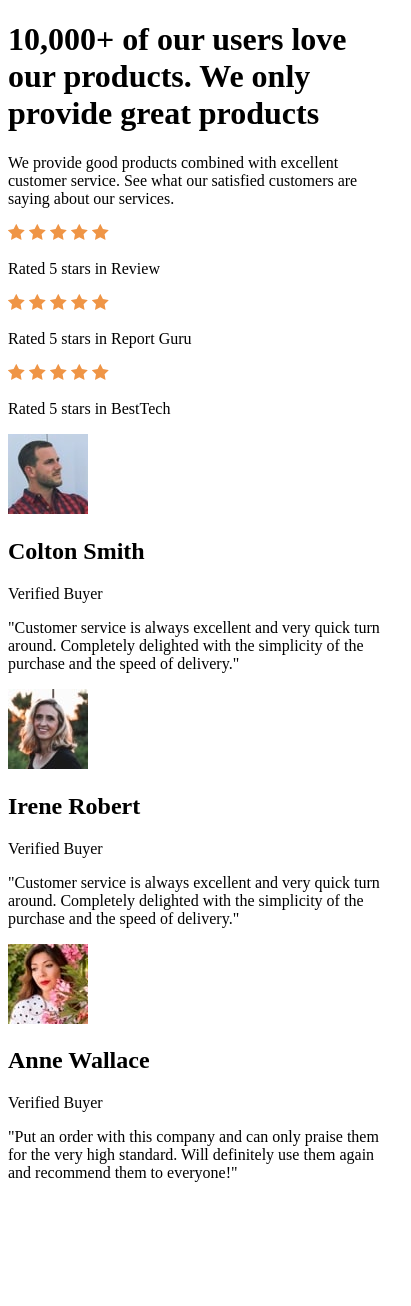
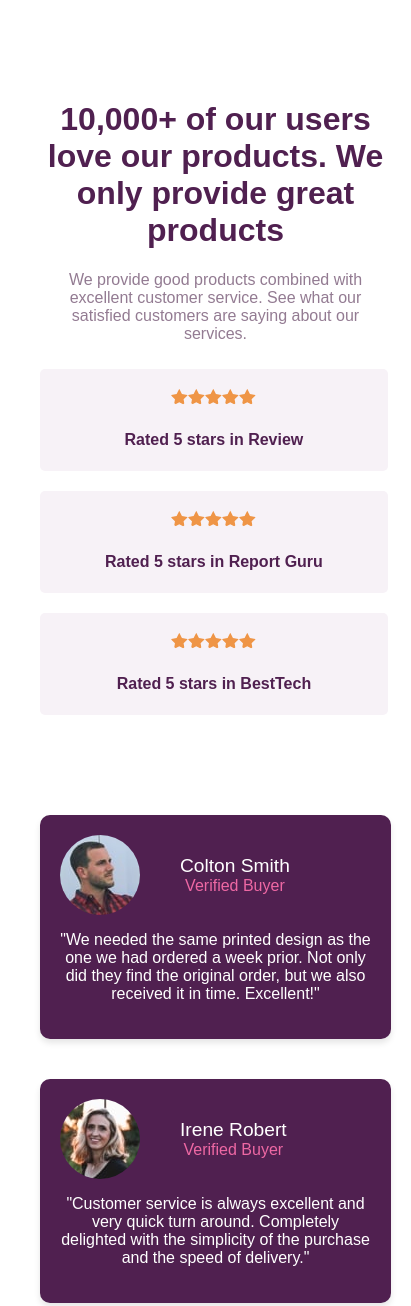
Before and after one commit to EniolaCodes/social-proof, a plain HTML site: page index.html in a window 390 px wide. Shown: the top 1306 px of the page, 411 px wide, since content can reach past the window. Before the commit the page ends 1198 px from the top, so only its background shows below. Drawn offline with Linux system fonts and the light colour scheme.

Commit message:
feat: Add background color to the testimonial cards and responsive layout

```diff
--- a/index.html
+++ b/index.html
@@ -16,19 +16,159 @@
 
     <!-- Feel free to remove these styles or customise in your own stylesheet 👍 -->
     <style>
-      .attribution {
-        font-size: 11px;
+      :root {
+        --primary-color: hsl(300, 43%, 22%);
+        --secondary-color: hsl(333, 80%, 67%);
+        --background-color: hsl(300, 24%, 96%);
+        --text-color: hsl(303, 10%, 53%);
+        --font-size: "15px";
+        --font-family: "League Spartan", sans-serif;
+      }
+      body {
+        font-family: var(--font-family);
+        margin: 0;
+        padding: 0;
+      }
+      .header {
+        flex-wrap: wrap;
+        width: 100%;
+      }
+      .header h1 {
+        color: var(--primary-color);
+        font-weight: 700;
+        font-size: 2rem;
+      }
+      .header p {
+        color: var(--text-color);
+        font-size: 1rem;
+      }
+      .container {
+        width: 90%;
+        max-width: 1100px; /* Ensures appropriate alignment */
+        margin: 0 auto; /* Centers content */
+        padding: 60px 20px; /* Adjusted padding for better spacing */
+      }
+      .social {
+        display: flex;
+        justify-content: space-between;
+        gap: 10px;
+      }
+      .star-container {
+        display: flex;
+        flex-direction: column;
+        width: 100%;
+        gap: 20px;
+      }
+      .star {
+        display: flex;
+        align-items: center;
+        gap: 10px;
+        border-radius: 5px;
+      }
+      .star-1 {
+        background-color: var(--background-color);
+        padding: 6px 16px;
+      }
+      .star-2 {
+        background-color: var(--background-color);
+        padding: 6px 16px;
+        margin-left: 50px;
+      }
+      .star-3 {
+        background-color: var(--background-color);
+        padding: 6px 16px;
+        margin-left: 100px;
+      }
+      .star p {
+        color: var(--primary-color);
+        font-weight: 700;
+        flex-wrap: nowrap;
+      }
+      .icon {
+        display: flex;
+      }
+      img {
+        border-radius: 50%;
+      }
+      .testimonials {
+        display: flex;
+        justify-content: space-around;
+        gap: 20px;
+        flex-wrap: wrap;
+        margin-top: 100px;
+      }
+      .testimonial {
+        background-color: var(--primary-color);
+        color: white;
+        padding: 20px;
+        border-radius: 10px;
+        max-width: 300px;
+        box-shadow: 0px 4px 6px rgba(0, 0, 0, 0.1);
+      }
+      .testimonial-1 {
+        margin-top: 20px;
+      }
+      .testimonial-2 {
+        margin-top: 40px;
+      }
+      .card-holder {
+        display: flex;
+        gap: 40px;
+        align-items: center;
+      }
+      .card-name {
+        display: flex;
+        flex-direction: column;
+      }
+      .name {
+        margin: 0;
+        font-size: 1.2rem;
+      }
+      .status {
+        font-size: 1rem;
+        color: var(--secondary-color);
+      }
+
+      @media (max-width: 768px) {
+        .container {
+          margin: 20px;
+        }
+        .social {
+          flex-direction: column;
           text-align: center;
         }
-      .attribution a {
-        color: hsl(228, 45%, 44%);
+
+        .star-container {
+          max-width: 90%;
+        }
+
+        .star {
+          flex-direction: column;
+          padding-top: 20px;
+          width: 100%;
+
+          margin-left: 0 !important;
+        }
+
+        .testimonials {
+          flex-direction: column;
+          align-items: center;
+        }
+
+        .testimonial {
+          max-width: 90%;
+          text-align: center;
+        }
+        .testimonial p {
+          max-width: 900px;
+        }
       }
     </style>
   </head>
   <body>
     <div class="container">
-      <div>
-        <div>
+      <div class="social">
+        <div class="header">
           <h1>
             10,000+ of our users love our products. We only provide great
             products
@@ -38,10 +178,9 @@
             See what our satisfied customers are saying about our services.
           </p>
         </div>
-        <div>
         <div class="star-container">
-            <div class="star">
-              <div>
+          <div class="star star-1">
+            <div class="icon">
               <img src="/images/icon-star.svg" alt="" />
               <img src="/images/icon-star.svg" alt="" />
               <img src="/images/icon-star.svg" alt="" />
@@ -50,8 +189,8 @@
             </div>
             <p>Rated 5 stars in Review</p>
           </div>
-            <div class="star">
-              <div>
+          <div class="star star-2">
+            <div class="icon">
               <img src="/images/icon-star.svg" alt="" />
               <img src="/images/icon-star.svg" alt="" />
               <img src="/images/icon-star.svg" alt="" />
@@ -60,8 +199,8 @@
             </div>
             <p>Rated 5 stars in Report Guru</p>
           </div>
-            <div class="star">
-              <div>
+          <div class="star star-3">
+            <div class="icon">
               <img src="/images/icon-star.svg" alt="" />
               <img src="/images/icon-star.svg" alt="" />
               <img src="/images/icon-star.svg" alt="" />
@@ -72,14 +211,27 @@
           </div>
         </div>
       </div>
+      <div class="testimonials">
+        <div class="testimonial">
+          <div class="card-holder">
+            <img src="/images/image-colton.jpg" alt="" />
+            <div class="card-name">
+              <span class="name">Colton Smith</span>
+              <span class="status">Verified Buyer</span>
             </div>
-      <div class="card-container">
-        <div class="card">
-          <div>
-            <img src="/images/image-colton.jpg" alt="" />
-            <div>
-              <h2>Colton Smith</h2>
-              <p>Verified Buyer</p>
+          </div>
+          <p>
+            "We needed the same printed design as the one we had ordered a week
+            prior. Not only did they find the original order, but we also
+            received it in time. Excellent!"
+          </p>
+        </div>
+        <div class="testimonial testimonial-1">
+          <div class="card-holder">
+            <img src="/images/image-irene.jpg" alt="" />
+            <div class="card-name">
+              <span class="name">Irene Robert</span>
+              <span class="status">Verified Buyer</span>
             </div>
           </div>
           <p>
@@ -88,26 +240,12 @@
             speed of delivery."
           </p>
         </div>
-        <div class="card">
-          <div>
-            <img src="/images/image-irene.jpg" alt="" />
-            <div>
-              <h2>Irene Robert</h2>
-              <p>Verified Buyer</p>
-            </div>
-          </div>
-          <p>
-            "Customer service is always excellent and very quick turn around.
-            Completely delighted with the simplicity of the purchase and the
-            speed of delivery."
-          </p>
-        </div>
-        <div class="card">
-          <div>
+        <div class="testimonial testimonial-2">
+          <div class="card-holder">
             <img src="/images/image-anne.jpg" alt="" />
-            <div>
-              <h2>Anne Wallace</h2>
-              <p>Verified Buyer</p>
+            <div class="card-name">
+              <span class="name">Anne Wallace</span>
+              <span class="status">Verified Buyer</span>
             </div>
           </div>
           <p>
```
Lines whose indentation alone changed are shown as unchanged.
